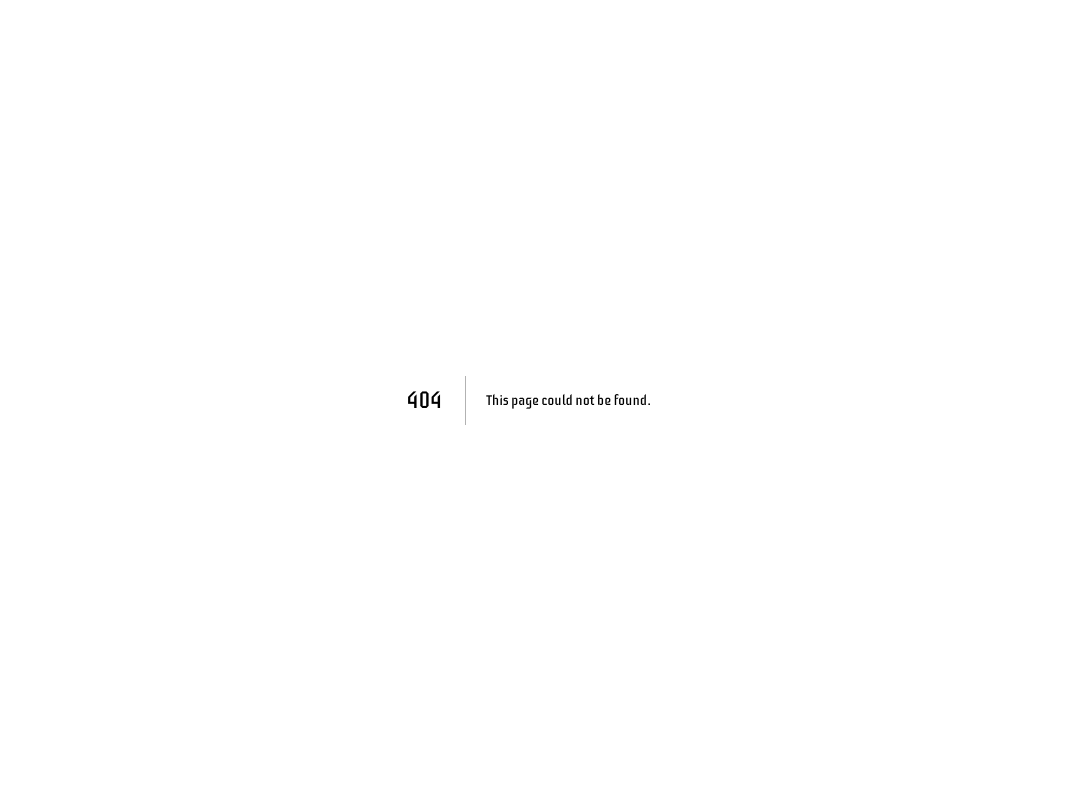
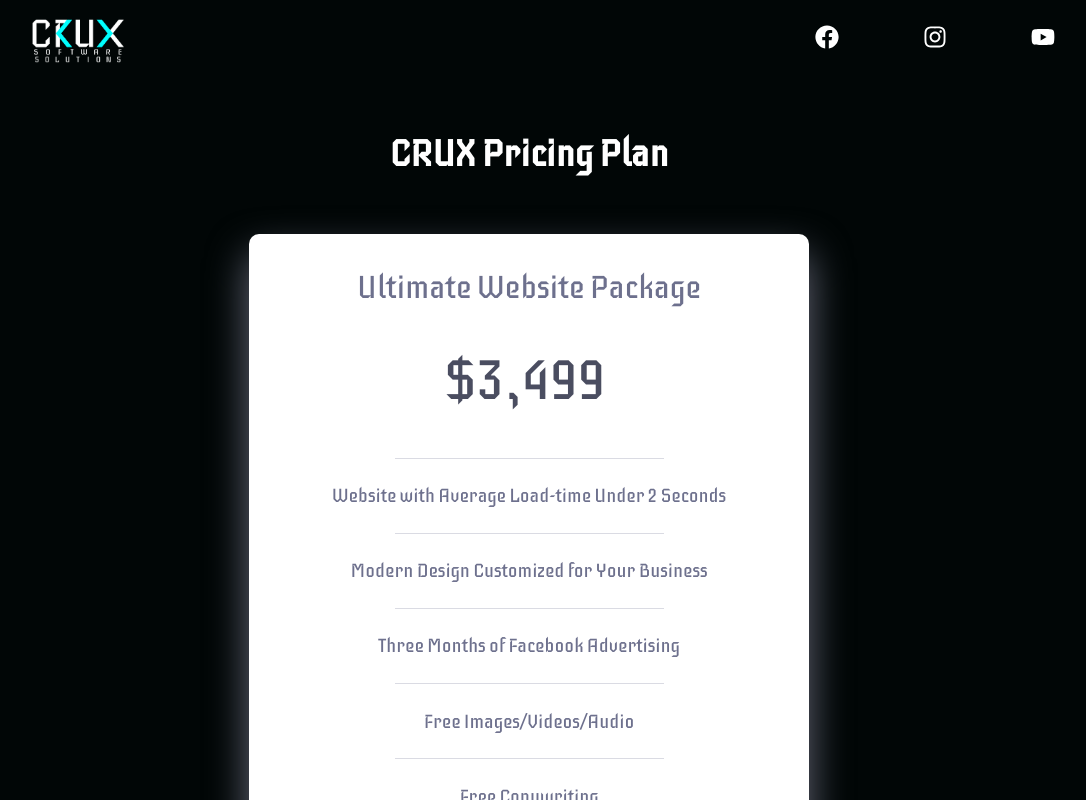
Before and after one commit to mroberson11/cruxmockup, a Next.js app: page /pricing in a window 1280 px wide. Before the commit this address had no page. Shown: the whole page, without its empty margins (111-1197 px from the left). Built offline with nearby package versions, Linux system fonts and the light colour scheme.

Commit message:
Add Pricing Page

```diff
--- a/package.json
+++ b/package.json
@@ -27,6 +27,7 @@
     "react-google-recaptcha": "^2.1.0",
     "react-icons": "^4.3.1",
     "react-intersection-observer": "^8.33.1",
+    "react-pricing": "^0.1.5",
     "react-responsive": "^9.0.0-beta.6",
     "react-scroll": "^1.8.5",
     "react-switch": "^6.0.0",
--- /dev/null
+++ b/pages/pricing.js
@@ -0,0 +1,11 @@
+import React from "react";
+import PricesInfo from "../src/components/PricesInfo";
+const PricesInfoPage = () => {
+  return (
+    <>
+      <PricesInfo />
+    </>
+  );
+};
+
+export default PricesInfoPage;
--- /dev/null
+++ b/src/color.js
@@ -0,0 +1,10 @@
+export const colors = {
+  veryLightGrayishBlue: "hsl(240, 78%, 98%)",
+  lightGrayishBlue: "hsl(234, 14%, 74%)",
+  grayishBlue: "hsl(233, 13%, 49%)",
+  darkGrayishBlue: "hsl(232, 13%, 33%)",
+  purpleText: "hsl(237,63%,65%)",
+};
+
+export const gradient =
+  "linear-gradient(135deg, #A2A7F0 0.06%, #696EDD 100.06%)";
--- /dev/null
+++ b/src/components/PricesInfo/PriceCard.js
@@ -0,0 +1,59 @@
+import React from "react";
+import Link from "next/link";
+import {
+  PriceCardContainer,
+  PlanType,
+  Price,
+  Divider,
+  Currency,
+  SellingPoint,
+  LearnMoreButton,
+} from "./PriceCardElements";
+
+const PriceCard = () => {
+  return (
+    <PriceCardContainer>
+      <PlanType>Ultimate Website Package</PlanType>
+      <Price>
+        <Currency>$3,499</Currency>
+      </Price>
+      <Divider />
+      <SellingPoint>
+        Website with Average Load-time Under 2 Seconds
+      </SellingPoint>
+      <Divider />
+      <SellingPoint>Modern Design Customized for Your Business</SellingPoint>
+      <Divider />
+      <SellingPoint>Three Months of Facebook Advertising</SellingPoint>
+      <Divider />
+      <SellingPoint>Free Images/Videos/Audio</SellingPoint>
+      <Divider />
+      <SellingPoint>Free Copywriting</SellingPoint>
+      <Divider />
+      <SellingPoint>SEO Optimization</SellingPoint>
+      <Divider />
+      <SellingPoint>Google Business Setup/Optimization</SellingPoint>
+      <Divider />
+      <SellingPoint>Contact Form Setup/Configuration</SellingPoint>
+      <Divider />
+      <SellingPoint>Online Appointment Scheduler</SellingPoint>
+      <Divider />
+
+      <SellingPoint>Web Hosting</SellingPoint>
+      <Divider />
+      <SellingPoint>SSL Certificates</SellingPoint>
+      <Divider />
+      <SellingPoint>Security Updates/Content Changes</SellingPoint>
+      <Divider />
+      <SellingPoint>
+        Maintenance All Done for You with No Monthly Contracts
+      </SellingPoint>
+      <Divider />
+      <Link href="/contact-form" passHref>
+        <LearnMoreButton>LEARN MORE</LearnMoreButton>
+      </Link>
+    </PriceCardContainer>
+  );
+};
+
+export default PriceCard;
--- /dev/null
+++ b/src/components/PricesInfo/PriceCardElements.js
@@ -0,0 +1,96 @@
+import styled from "styled-components";
+import { colors, gradient } from "../../color";
+
+export const PriceCardContainer = styled.div`
+  display: flex;
+  flex-direction: column;
+  align-items: center;
+  background: ${(props) =>
+    props.planType === "professional" ? gradient : "white"};
+  color: ${(props) =>
+    props.planType === "professional" ? "white" : colors.grayishBlue};
+  width: 100%;
+  width: 32.6rem;
+  box-shadow: 0px 20px 40px rgba(212, 210, 244, 0.5);
+  border-radius: 10px;
+  text-align: center;
+  padding: 3rem;
+  margin: 1.6rem 0;
+  @media (min-width: 1060px) {
+    width: 35rem;
+    min-height: ${(props) =>
+      props.planType === "professional" ? "501px" : "453px"};
+    padding: ${(props) =>
+      props.planType === "professional" ? "4.5rem 0" : "2.0rem"};
+  }
+`;
+
+export const Divider = styled.hr`
+  width: 269px;
+  height: 1px;
+  border: 0;
+  border-top: ${(props) =>
+    props.plan === "professional" ? "1px solid #fff" : "1px solid #6e728e"};
+  opacity: 0.25;
+  margin: 0.4rem 0;
+`;
+
+export const PlanType = styled.span`
+  font-size: 2rem;
+  line-height: 2.8rem;
+  text-align: center;
+  text-transform: capitalize;
+`;
+
+export const Price = styled.p`
+  display: flex;
+  align-items: center;
+  justify-content: center;
+  font-size: 7.2rem;
+  line-height: 7.1rem;
+  color: ${(props) => (props.plan === "professional" ? "white" : "#4a4d60")};
+  margin: 2.4rem 0;
+`;
+
+export const Currency = styled.span`
+  font-size: 3.5rem;
+  line-height: 4rem;
+  margin-right: 0.6rem;
+`;
+
+export const SellingPoint = styled.span`
+  font-size: 1.2rem;
+  text-align: center;
+  padding: 1.2rem;
+`;
+
+export const LearnMoreButton = styled.button`
+  width: 100%;
+  height: 4.4rem;
+  background: ${(props) =>
+    props.plan === "professional" ? "white" : gradient};
+  border-radius: 6px;
+  border: none;
+  outline: none;
+  color: ${(props) =>
+    props.plan === "professional" ? colors.purpleText : "white"};
+  font-weight: bold;
+  font-size: 2rem;
+  line-height: 16px;
+  letter-spacing: 1.39286px;
+  margin-top: 3.2rem;
+  cursor: pointer;
+  &:hover {
+    border: 1px solid
+      ${(props) =>
+        props.plan === "professional" ? "white" : colors.purpleText};
+    background: none;
+    color: ${(props) =>
+      props.plan === "professional" ? "white" : colors.purpleText};
+  }
+  @media (min-width: 1060px) {
+    min-height: 4.4rem;
+    width: 28.8rem;
+    margin: 3.1rem 0;
+  }
+`;
--- /dev/null
+++ b/src/components/PricesInfo/PricesInfoElements.js
@@ -0,0 +1,107 @@
+import styled from "styled-components";
+
+export const Container = styled.div`
+  min-height: 692px;
+  position: fixed;
+  bottom: 0;
+  left: 0;
+  right: 0;
+  top: 0;
+  z-index: 0;
+  overflow: scroll;
+  overflow-x: hidden;
+  background: var(--trueBlack);
+`;
+
+export const HeaderSection = styled.div`
+  z-index: 2;
+  min-height: 80px;
+  top: 0;
+  background: var(--trueBlack);
+  display: flex;
+  align-items: center;
+  justify-content: center;
+  box-shadow: 0 4px 4px 0px rgba(102, 252, 241, 0.4);
+  background: var(--trueWhite);
+`;
+
+export const DivSection = styled.div`
+  background: var(--trueWhite);
+  box-shadow: 0 4px 4px 0px rgba(0, 0, 0, 0.4);
+  border-radius: 5px;
+  margin-top: 10px;
+  min-height: 100px;
+`;
+
+export const PricesWrapper = styled.div`
+  max-width: 1200px;
+  margin: 2em auto;
+  display: flex;
+  justify-content: center;
+  align-items: center;
+  grid-gap: 16px;
+  padding: 0 50px;
+
+  @media screen and (max-width: 1000px) {
+    padding: 0 20px;
+  }
+`;
+
+export const PricesCard = styled.div`
+  background: var(--trueWhite);
+  display: flex;
+  flex-direction: column;
+  justify-content: center;
+  align-items: center;
+  border-radius: 10px;
+  min-height: 275px;
+  max-width: 300px;
+  padding: 30px;
+  box-shadow: 0 4px 4px 0px rgba(102, 252, 241, 0.5);
+  transition: all 0.2s ease-in-out;
+
+  &:hover {
+    transform: scale(1.04);
+    transition: all 0.2s ease-in-out;
+    cursor: pointer;
+  }
+`;
+
+export const PricesIcon = styled.div`
+  height: 80px;
+  width: 80px;
+  margin-bottom: 10px;
+`;
+
+export const PricesH2 = styled.h2`
+  font-size: 1.3rem;
+  margin-bottom: 10px;
+  text-align: center;
+`;
+
+export const PricesP = styled.p`
+  font-size: 1.1em;
+  text-align: center;
+  color: var(--trueBlack);
+`;
+
+export const EmphasizedP = styled.p`
+  font-size: 1.1em;
+  text-align: center;
+  color: #00ffef;
+  cursor: pointer;
+`;
+
+export const EmphasizedA = styled.a`
+  font-size: 1.1em;
+  text-align: center;
+  color: #00ffef;
+  cursor: pointer;
+  text-decoration: none;
+`;
+export const PricesH1 = styled.h1`
+  color: var(--trueWhite);
+  font-size: 2.3rem;
+  text-align: center;
+  margin-top: 7rem;
+`;
--- /dev/null
+++ b/src/components/PricesInfo/index.js
@@ -0,0 +1,34 @@
+import React from "react";
+import AltNav from "../AltNav";
+import Footer from "../Footer";
+import Image from "next/image";
+import Link from "next/link";
+import PriceCard from "./PriceCard";
+import {
+  Container,
+  PricesWrapper,
+  PricesCard,
+  PricesIcon,
+  PricesH1,
+  PricesH2,
+  PricesP,
+  EmphasizedP,
+  EmphasizedA,
+} from "./PricesInfoElements";
+
+const PricesInfo = () => {
+  return (
+    <>
+      <Container>
+        <AltNav />
+        <PricesH1>CRUX Pricing Plan</PricesH1>
+        <PricesWrapper>
+          <PriceCard key={"annual"} option={"yes"} productDetails={"no"} />
+        </PricesWrapper>
+        <Footer />
+      </Container>
+    </>
+  );
+};
+
+export default PricesInfo;
--- a/src/components/Sidebar/index.js
+++ b/src/components/Sidebar/index.js
@@ -31,6 +31,9 @@
           <SidebarLink to="information" onClick={toggle}>
             Contact
           </SidebarLink>
+          <Link href="/pricing" passHref>
+            <SidebarLink>Pricing</SidebarLink>
+          </Link>
         </SidebarMenu>
         <SideBtnWrap>
           <Link href="/contact-form" passHref>
```
Also changed, not shown: src/components/Navbar/index.js (+9 -0 lines), 1 other file (tests, documents, lock files or other folders).
